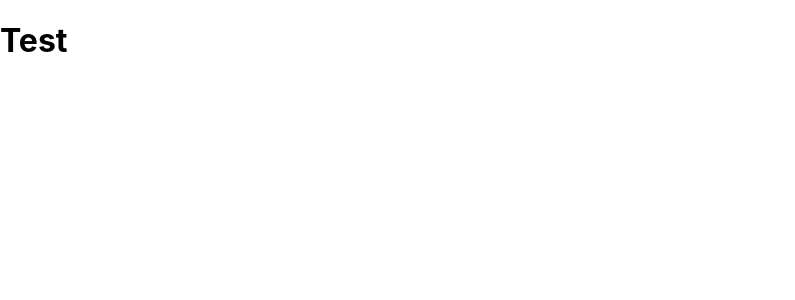
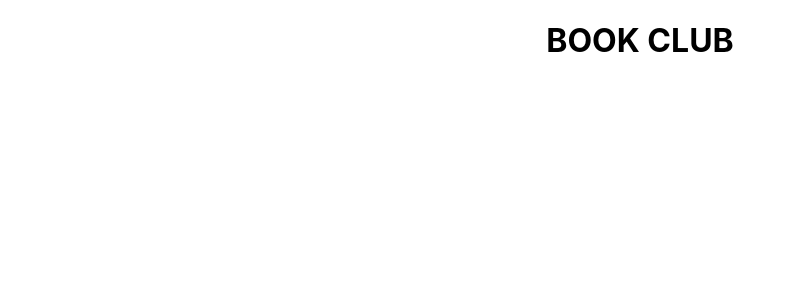
Before and after one commit to aadritorress/react-books, a React (Create React App) app: page / in a window 1280 px wide. Shown: the top 300 px of the page, without its empty margins (0-795 px from the left). Built offline with nearby package versions, Linux system fonts and the light colour scheme.

Commit message:
book-club

```diff
--- a/src/App.js
+++ b/src/App.js
@@ -4,7 +4,7 @@ import './App.css';
 function App() {
   return (
     <div>
-      <h1>Test </h1>
+      <h1>BOOK CLUB </h1>
     </div>
   );
 }
--- a/src/index.css
+++ b/src/index.css
@@ -5,6 +5,7 @@ body {
     sans-serif;
   -webkit-font-smoothing: antialiased;
   -moz-osx-font-smoothing: grayscale;
+  text-align: center
 }
 
 code {
```
